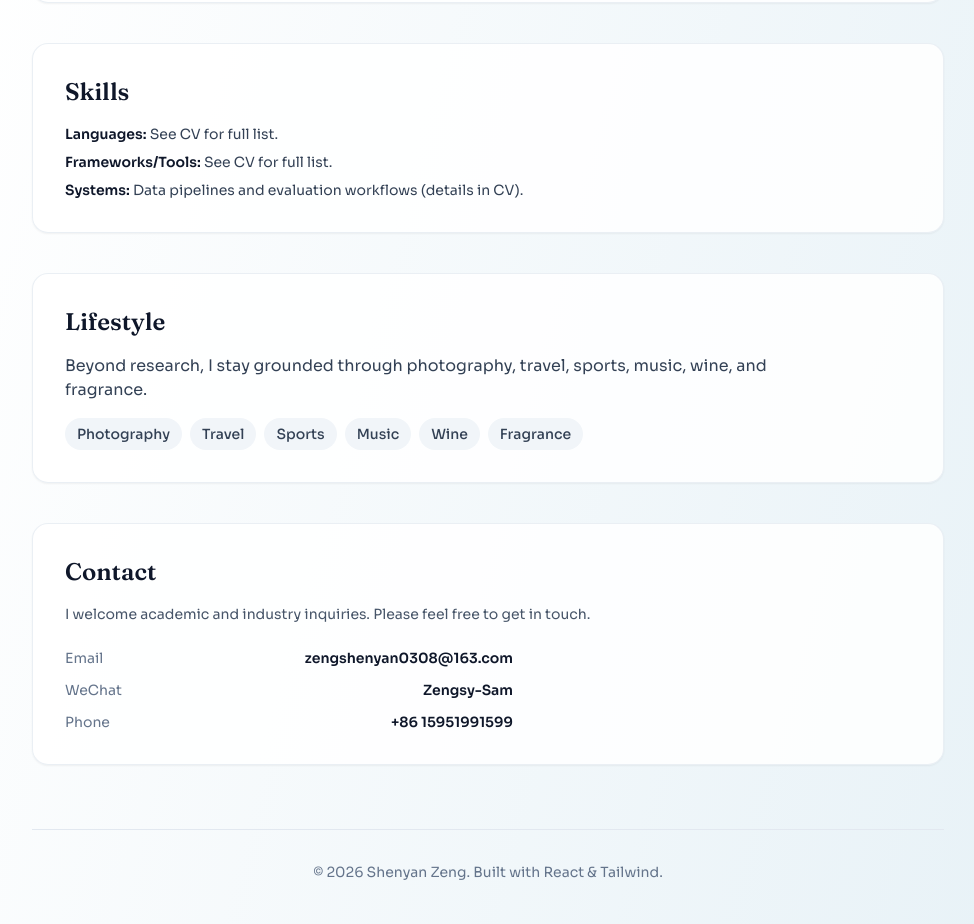
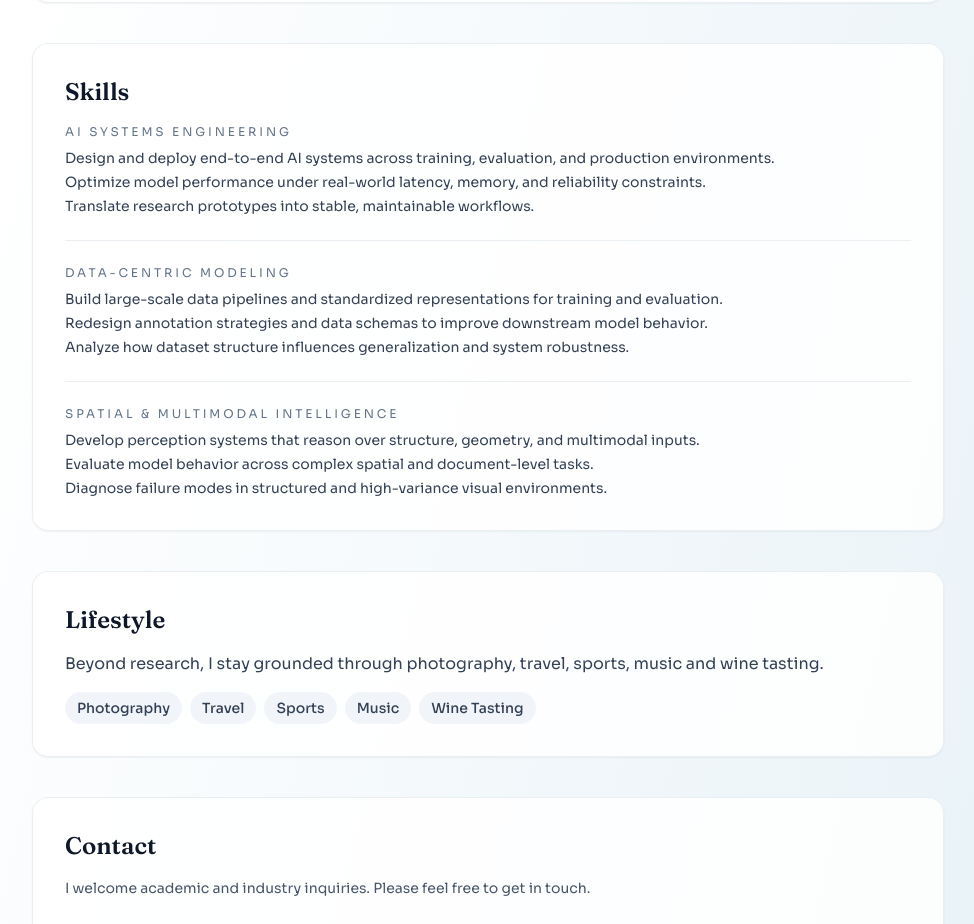
Before and after one commit to Samzengsy/Personal-Website, a React (Vite) app: page / in a window 1280 px wide. Shown: the part 4080-5004 px from the top of the page, without its empty margins (288-1262 px from the left). Built offline with nearby package versions, Linux system fonts and the light colour scheme.

Commit message:
update content

```diff
--- a/components/Lifestyle.tsx
+++ b/components/Lifestyle.tsx
@@ -5,8 +5,7 @@ const lifestyleLinks = [
   { label: 'Travel', href: '/lifestyle/travel' },
   { label: 'Sports', href: '/lifestyle/sports' },
   { label: 'Music', href: '/lifestyle/music' },
-  { label: 'Wine', href: '/lifestyle/wine' },
-  { label: 'Fragrance', href: '/lifestyle/fragrance' }
+  { label: 'Wine Tasting', href: '/lifestyle/wine-tasting' }
 ];
 
 interface LifestyleProps {
@@ -19,7 +18,7 @@ export const Lifestyle: React.FC<LifestyleProps> = ({ onNavigate }) => {
       <div className="rounded-2xl border border-slate-200/70 bg-white/85 p-6 md:p-8 shadow-sm fade-up fade-up-delay-5">
         <h2 className="text-2xl font-semibold text-slate-900 mb-4 font-display">Lifestyle</h2>
         <p className="text-sm md:text-base text-slate-700 max-w-3xl">
-          Beyond research, I stay grounded through photography, travel, sports, music, wine, and fragrance.
+          Beyond research, I stay grounded through photography, travel, sports, music and wine tasting.
         </p>
         <div className="mt-4 flex flex-wrap gap-2">
           {lifestyleLinks.map((item) => (
--- a/components/Skills.tsx
+++ b/components/Skills.tsx
@@ -5,15 +5,36 @@ export const Skills: React.FC = () => {
     <section id="skills" className="mb-10 scroll-mt-24">
       <div className="rounded-2xl border border-slate-200/70 bg-white/85 p-6 md:p-8 shadow-sm fade-up fade-up-delay-4">
         <h2 className="text-2xl font-semibold text-slate-900 mb-4 font-display">Skills</h2>
-        <div className="space-y-2 text-sm text-slate-700">
+        <div className="space-y-6 text-sm text-slate-700">
           <div>
-            <span className="font-semibold text-slate-900">Languages:</span> See CV for full list.
+            <h3 className="text-xs uppercase tracking-[0.24em] text-slate-500 mb-2">AI Systems Engineering</h3>
+            <div className="space-y-1">
+              <div>Design and deploy end-to-end AI systems across training, evaluation, and production environments.</div>
+              <div>Optimize model performance under real-world latency, memory, and reliability constraints.</div>
+              <div>Translate research prototypes into stable, maintainable workflows.</div>
+            </div>
           </div>
+
+          <div className="h-px bg-slate-200/70" />
+
           <div>
-            <span className="font-semibold text-slate-900">Frameworks/Tools:</span> See CV for full list.
+            <h3 className="text-xs uppercase tracking-[0.24em] text-slate-500 mb-2">Data-Centric Modeling</h3>
+            <div className="space-y-1">
+              <div>Build large-scale data pipelines and standardized representations for training and evaluation.</div>
+              <div>Redesign annotation strategies and data schemas to improve downstream model behavior.</div>
+              <div>Analyze how dataset structure influences generalization and system robustness.</div>
+            </div>
           </div>
+
+          <div className="h-px bg-slate-200/70" />
+
           <div>
-            <span className="font-semibold text-slate-900">Systems:</span> Data pipelines and evaluation workflows (details in CV).
+            <h3 className="text-xs uppercase tracking-[0.24em] text-slate-500 mb-2">Spatial &amp; Multimodal Intelligence</h3>
+            <div className="space-y-1">
+              <div>Develop perception systems that reason over structure, geometry, and multimodal inputs.</div>
+              <div>Evaluate model behavior across complex spatial and document-level tasks.</div>
+              <div>Diagnose failure modes in structured and high-variance visual environments.</div>
+            </div>
           </div>
         </div>
       </div>
--- a/constants.ts
+++ b/constants.ts
@@ -192,14 +192,9 @@ export const LIFESTYLE_PAGES = {
     subtitle: 'Listening notes, live sets, and pieces on repeat.',
     items: []
   },
-  wine: {
-    title: 'Wine',
+  'wine-tasting': {
+    title: 'Wine Tasting',
     subtitle: 'Notes on regions, pairings, and craft.',
-    items: []
-  },
-  fragrance: {
-    title: 'Fragrance',
-    subtitle: 'Scent, memory, and the small details that linger.',
     items: []
   }
 };
```
